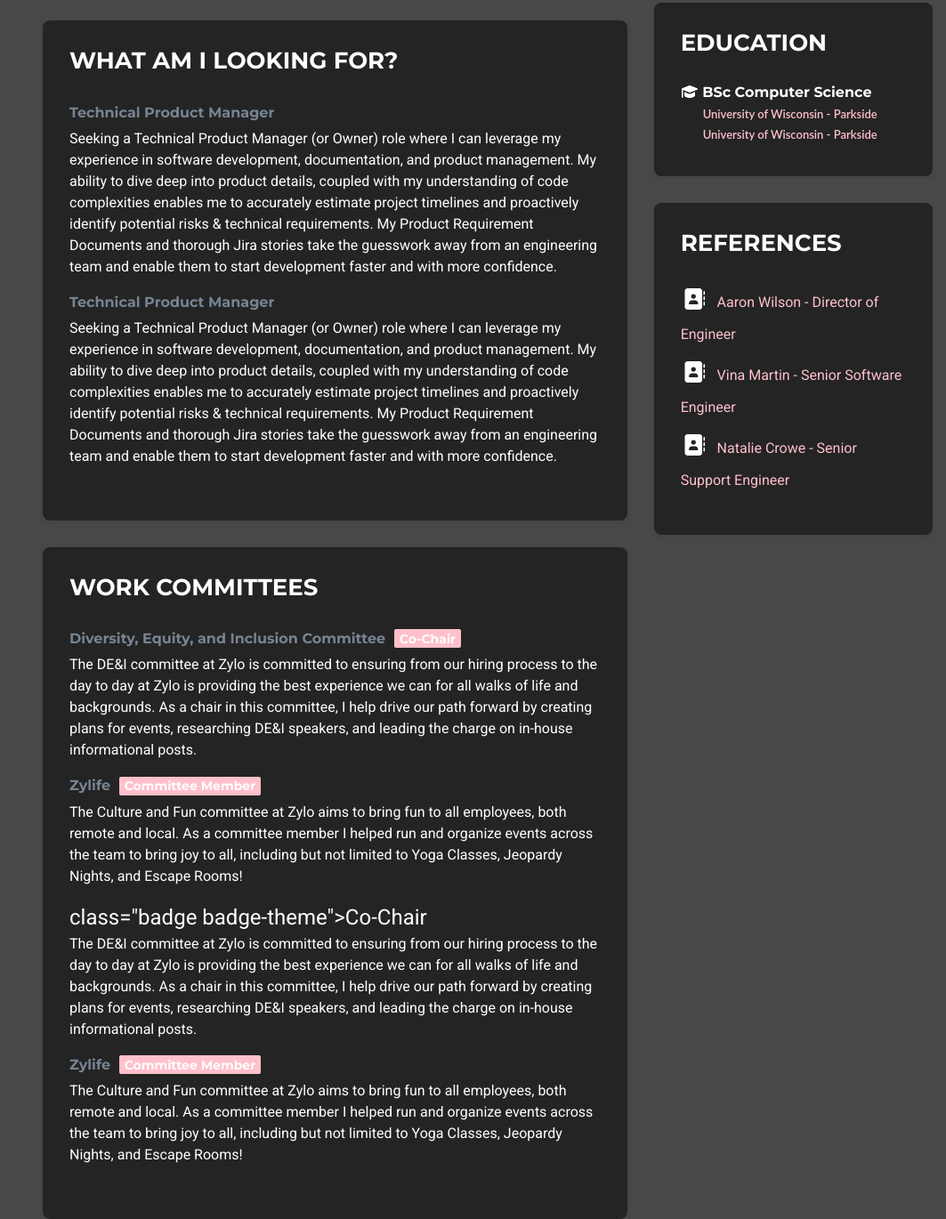
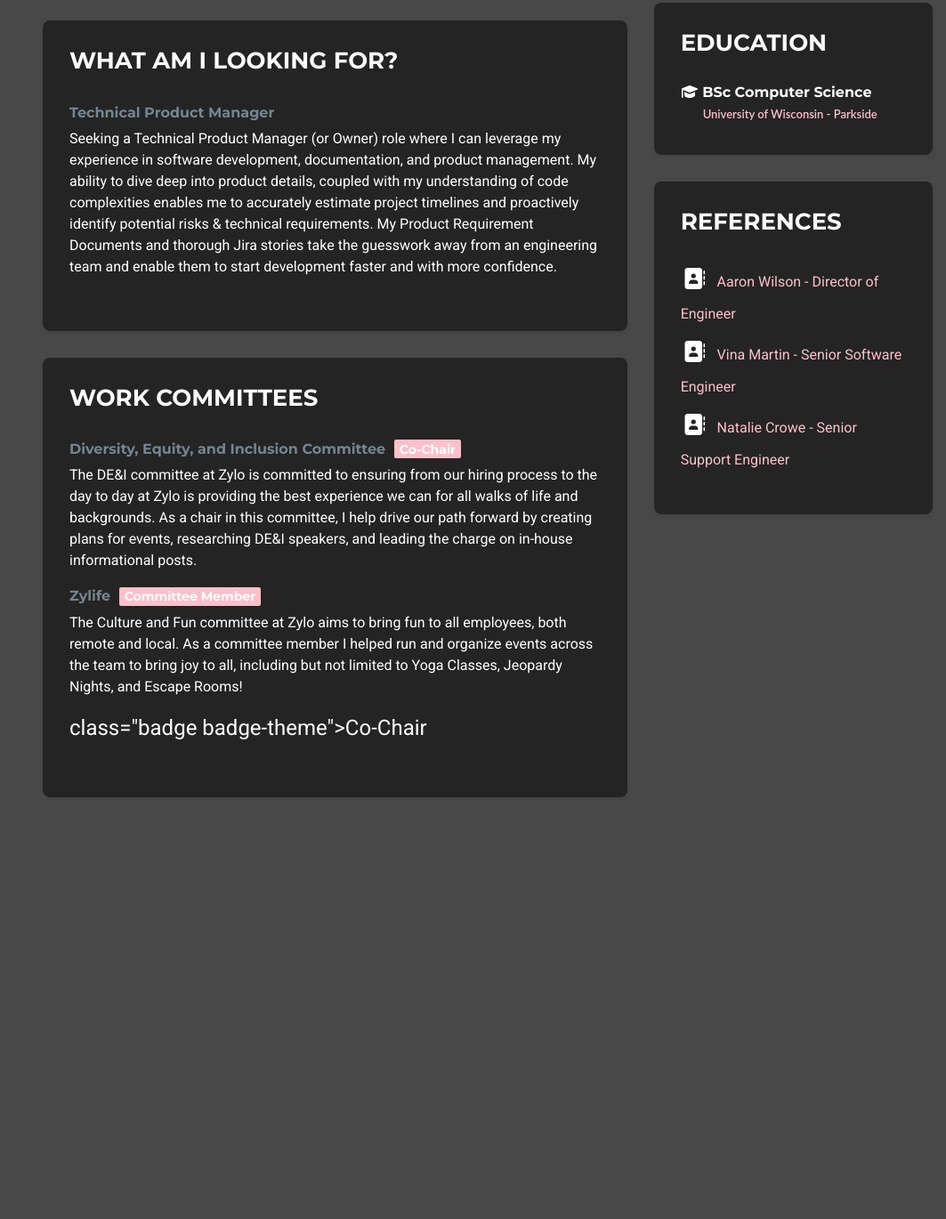
Before and after one commit to mcat97/mcat97.github.io, a plain HTML site: page resume.html in a window 1280 px wide. Shown: the part 927-2297 px from the top of the page at 89% size, without its empty margins (217-1280 px from the left). After the commit the page ends 1913 px from the top, so only its background shows below. Drawn offline with Linux system fonts and the light colour scheme; no server answers.

Commit message:
Fixed bad merge

```diff
--- a/resume.html
+++ b/resume.html
@@ -182,26 +182,11 @@
                                     My Product Requirement Documents and thorough Jira stories take the guesswork away
                                     from an engineering team and enable them to start development faster and with more
                                     confidence.
-                                <h3 class="title">Technical Product Manager</h3>
-                                <p class="summary">Seeking a Technical Product Manager (or Owner) role where I can
-                                    leverage my experience in software development, documentation, and product
-                                    management.
-                                    My ability to dive deep into product details, coupled with my understanding of code
-                                    complexities
-                                    enables me to accurately estimate project timelines and proactively identify
-                                    potential risks & technical requirements.
-                                    My Product Requirement Documents and thorough Jira stories take the guesswork away
-                                    from an engineering team and enable them to start development faster and with more
-                                    confidence.
                                 </p>
                             </div>
                         </div>
-                        <!--//content-->
                     </div>
-                    <!--//section-inner-->
                 </section>
-                <!--//section-->
-
                 <section class="projects section">
                     <div class="section-inner shadow-sm">
                         <h2 class="heading">Work Committees</h2>
@@ -224,20 +209,6 @@
                                     Escape Rooms!
                                 </p>
                                         class="badge badge-theme">Co-Chair</span></h3>
-                                <p class="summary">The DE&I committee at Zylo is committed to ensuring from our hiring
-                                    process to the day to day at Zylo is providing the best experience we can for all
-                                    walks of life and backgrounds.
-                                    As a chair in this committee, I help drive our path forward by creating plans for
-                                    events, researching DE&I speakers, and leading the charge on in-house informational
-                                    posts.
-                                </p>
-                                <h3 class="title">Zylife<span class="badge badge-theme">Committee Member</span></h3>
-                                <p class="summary">The Culture and Fun committee at Zylo aims to bring fun to all
-                                    employees, both remote and local. As a committee member I helped run and organize
-                                    events across the team
-                                    to bring joy to all, including but not limited to Yoga Classes, Jeopardy Nights, and
-                                    Escape Rooms!
-                                </p>
                             </div>
                         </div>
                         <!--//content-->
@@ -350,7 +321,6 @@
                             <div class="item">
                                 <h3 class="title"><i class="fas fa-graduation-cap"></i> BSc Computer Science</h3>
                                 <h4 class="university">University of Wisconsin - Parkside</h4>
-                                <h4 class="university">University of Wisconsin - Parkside</h4>
                             </div>
                             <!--//item-->
                         </div>
@@ -408,15 +378,6 @@
                 content.style.maxHeight = content.scrollHeight + "px";
             }
         });
-        coll[i].addEventListener("click", function () {
-            this.classList.toggle("active");
-            var content = this.nextElementSibling;
-            if (content.style.maxHeight) {
-                content.style.maxHeight = null;
-            } else {
-                content.style.maxHeight = content.scrollHeight + "px";
-            }
-        });
     }
 </script>
 
```
